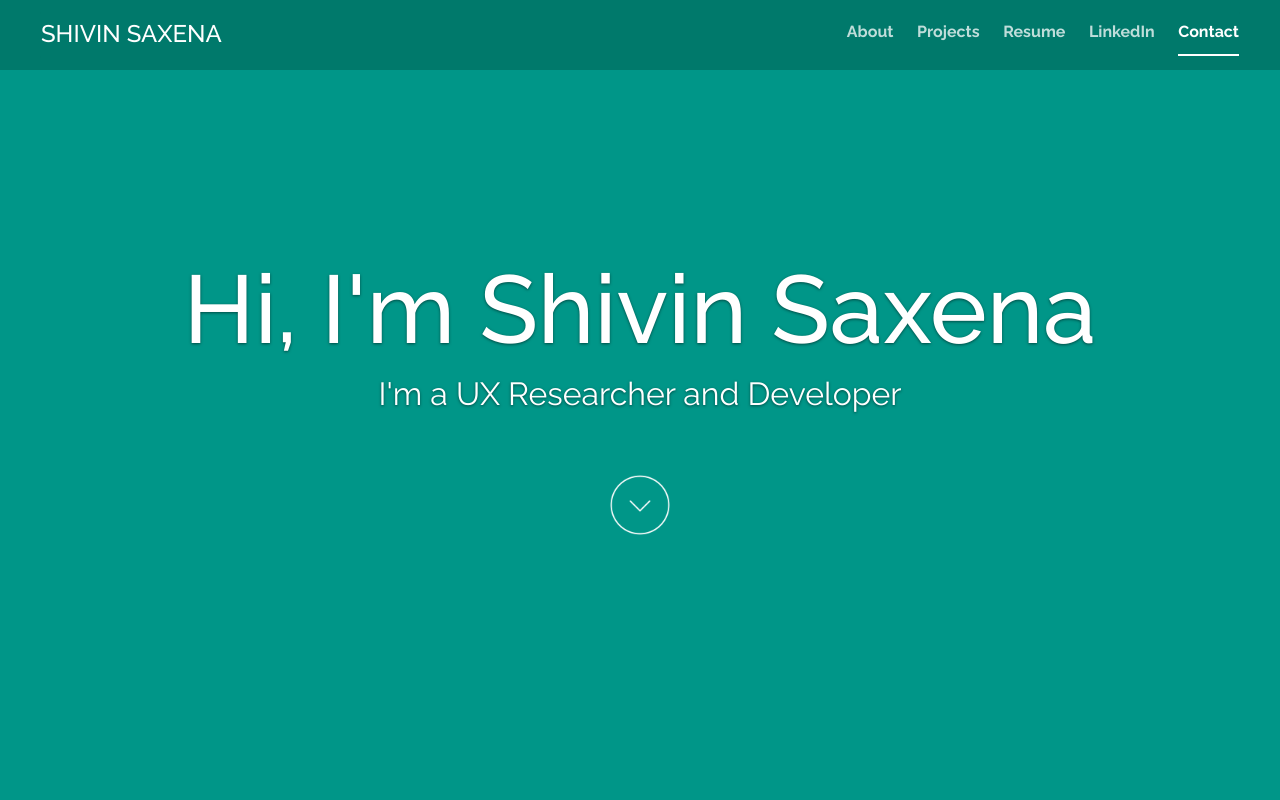
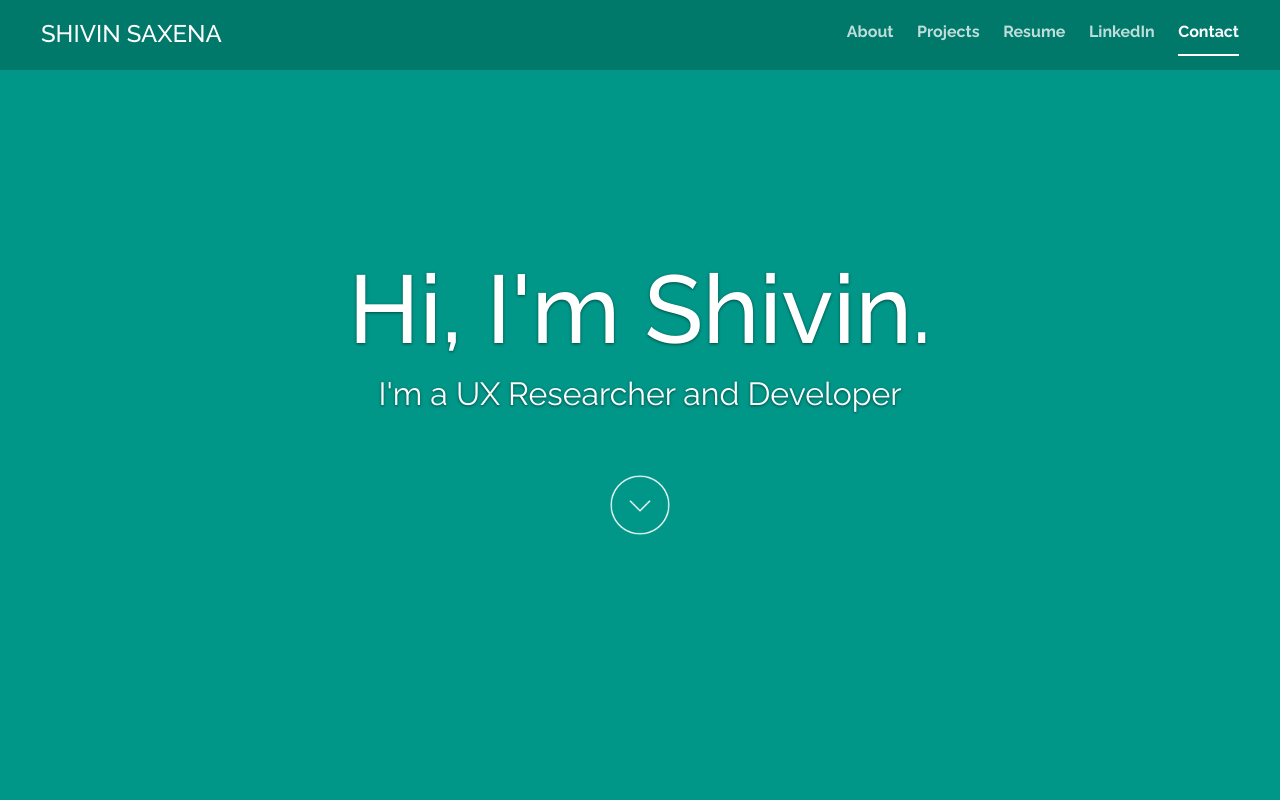
Before and after one commit to shivinsaxena/shivinsaxena.github.io, a plain HTML site: page index.html in a window 1280 px wide. Shown: the top 800 px of the page. Drawn offline with nearby package versions, Linux system fonts and the light colour scheme; files that its build step writes are made by us from their sources.

Commit message:
changed title on homepage

```diff
--- a/index.html
+++ b/index.html
@@ -67,7 +67,7 @@
         <div class="site-wrapper-inner">
             <div class="cover-container">
                 <div class="inner cover">
-                    <h1 id="coverTitle">Hi, I'm Shivin Saxena</h1>
+                    <h1 id="coverTitle">Hi, I'm Shivin.</h1>
                     <p id="coverSubTitle" class="lead">I'm a UX Researcher and Developer</p>
                     <p class="lead" style="margin-top: 40px">
                         <h1>
```
